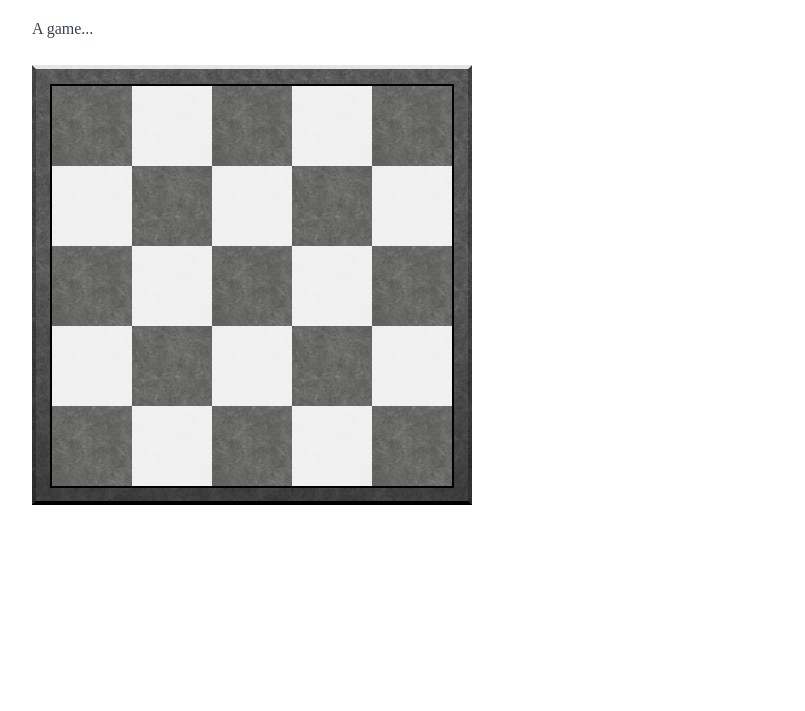
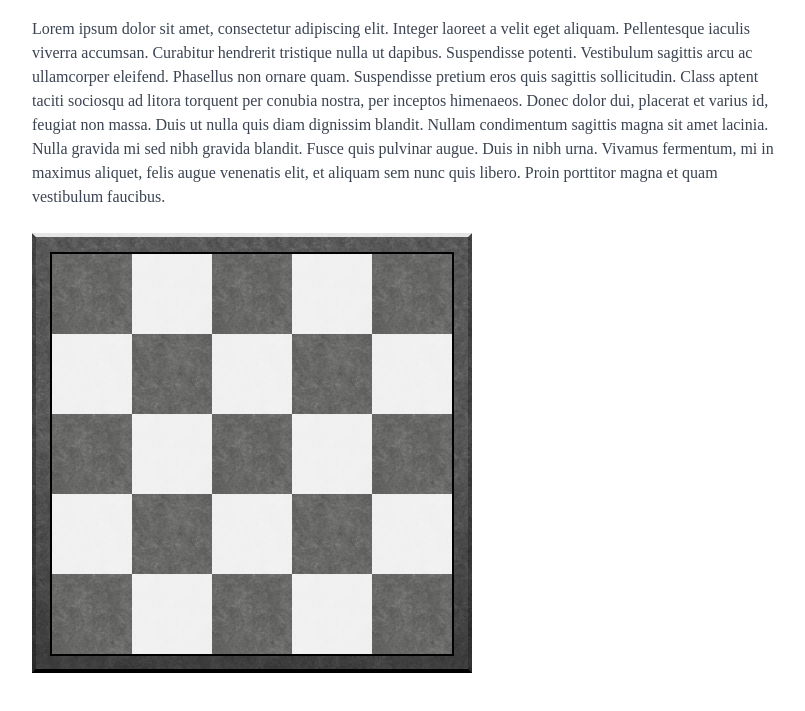
Before and after one commit to Montoya/take-the-king, a plain HTML site: page index.html in a window 1280 px wide. Shown: the part 81-792 px from the top of the page, without its empty margins (228-1033 px from the left). Drawn offline with nearby package versions, Linux system fonts and the light colour scheme; a web font is replaced by a local one.

Commit message:
Update index.html

```diff
--- a/index.html
+++ b/index.html
@@ -17,7 +17,7 @@
   <body>
     <div id="page">
       <h1>Take the King</h1>
-      <p>A game...</p>
+      <p>Lorem ipsum dolor sit amet, consectetur adipiscing elit. Integer laoreet a velit eget aliquam. Pellentesque iaculis viverra accumsan. Curabitur hendrerit tristique nulla ut dapibus. Suspendisse potenti. Vestibulum sagittis arcu ac ullamcorper eleifend. Phasellus non ornare quam. Suspendisse pretium eros quis sagittis sollicitudin. Class aptent taciti sociosqu ad litora torquent per conubia nostra, per inceptos himenaeos. Donec dolor dui, placerat et varius id, feugiat non massa. Duis ut nulla quis diam dignissim blandit. Nullam condimentum sagittis magna sit amet lacinia. Nulla gravida mi sed nibh gravida blandit. Fusce quis pulvinar augue. Duis in nibh urna. Vivamus fermentum, mi in maximus aliquet, felis augue venenatis elit, et aliquam sem nunc quis libero. Proin porttitor magna et quam vestibulum faucibus.</p>
       <img src="assets/game_board.png">
     </div>
   </body>
```
